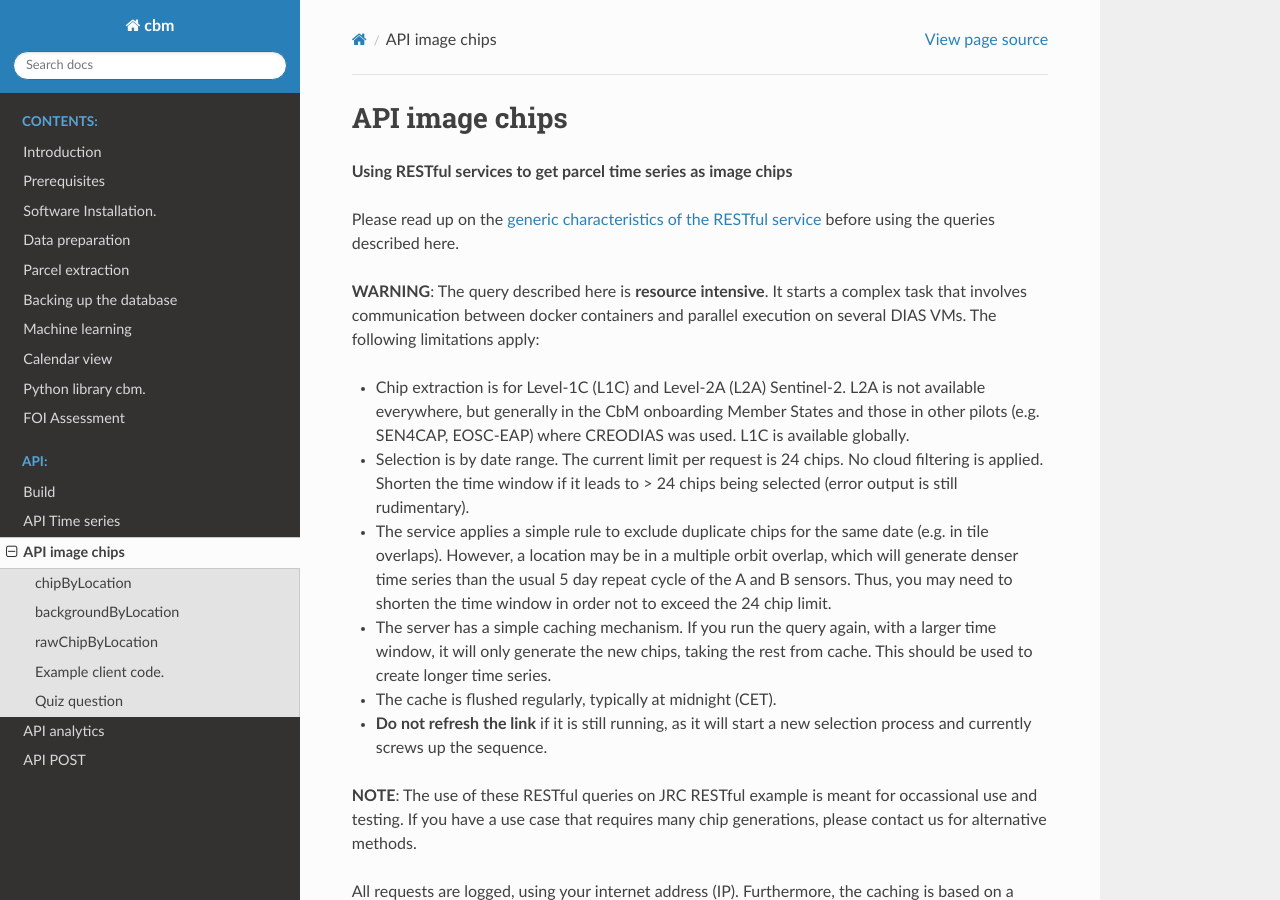
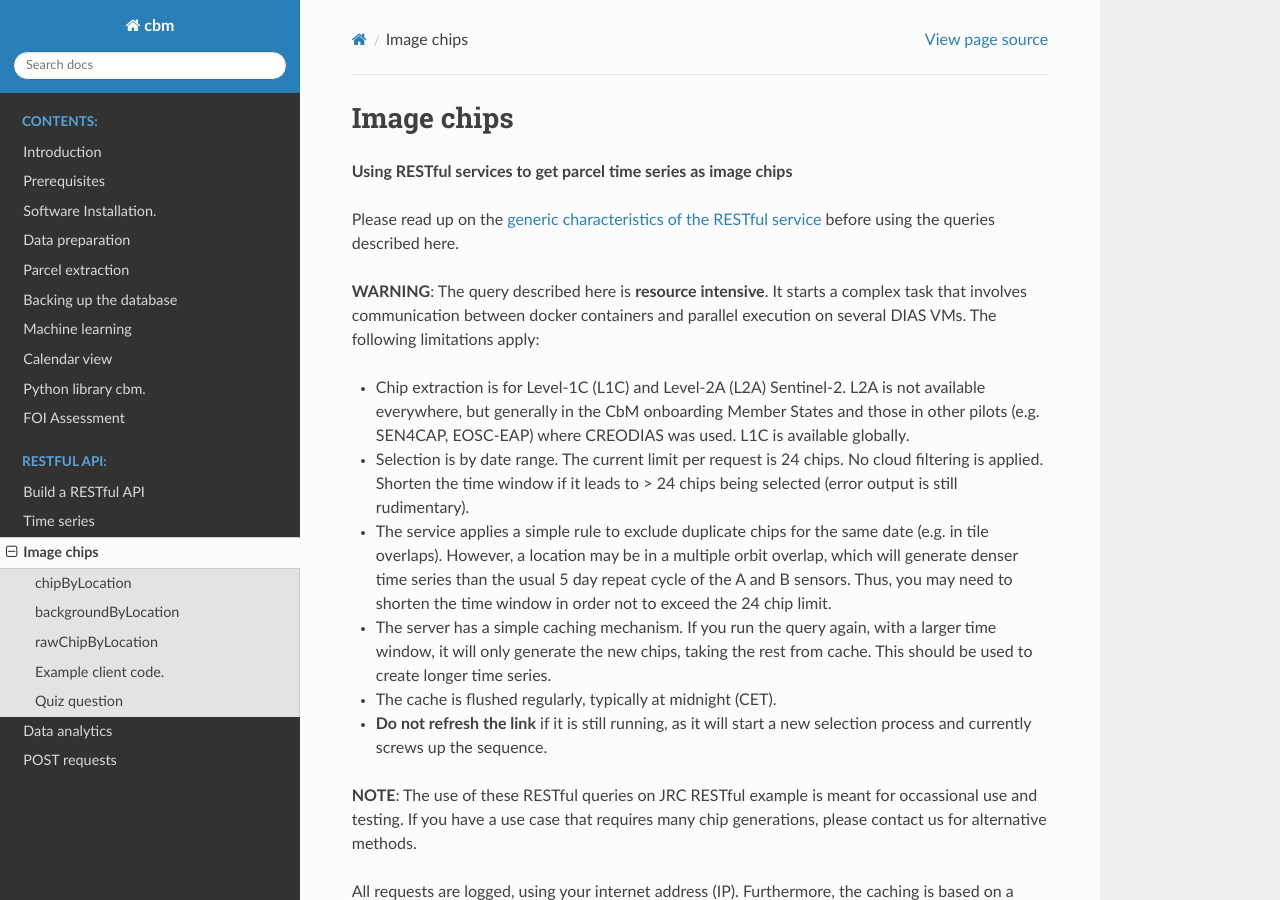
Before and after one commit to ec-jrc/cbm, a Sphinx documentation site: the page built from docs/api_img.md, in a window 1280 px wide and 900 px high. Built offline with Sphinx 7.4.7 and the Read the Docs theme 2.0.0, drawn with Linux system fonts in a browser that asks for light colours.

Commit message:
Documentation updates

```diff
--- a/docs/api_analytics.md
+++ b/docs/api_analytics.md
@@ -1,4 +1,4 @@
-# API analytics
+# Data analytics
 
 **Using the RESTful services to support data analytics for CbM**
 
--- a/docs/api_build.md
+++ b/docs/api_build.md
@@ -1,4 +1,4 @@
-# Build
+# Build a RESTful API
 
 **Build a RESTful API for CbM.**
 
--- a/docs/api_img.md
+++ b/docs/api_img.md
@@ -1,8 +1,8 @@
-# API image chips
+# Image chips
 
 **Using RESTful services to get parcel time series as image chips**
 
-Please read up on the [generic characteristics of the RESTful service](https://github.com/ec-jrc/cbm/wiki/5.-Using-RESTful-services-to-get-parcel-time-series) before using the queries described here.
+Please read up on the [generic characteristics of the RESTful service](https://jrc-cbm.readthedocs.io/en/latest/api_ts.html) before using the queries described here.
 
 **WARNING**: The query described here is **resource intensive**. It starts a complex task that involves communication between docker containers and parallel execution on several DIAS VMs. The following limitations apply:
 
@@ -121,7 +121,7 @@ You need a client script to transfer the GeoTIFFs and run analysis on it.
 
 ## Example client code.
 
-The code example builds on the [client code of the basic RESTful services](https://github.com/ec-jrc/cbm/wiki/5.-Using-RESTful-services-to-get-parcel-time-series), and integrates some more advanced processing concepts that help build up to more advanced logic in the next steps.
+The code example builds on the [client code of the basic RESTful services](https://jrc-cbm.readthedocs.io/en/latest/api_ts.html), and integrates some more advanced processing concepts that help build up to more advanced logic in the next steps.
 
 First, we locate a parcel by location, as before, but now use the geometry that is (optionally) returned by *parcelByLocation* to refine the positioning of the chip selection. This introduces some basic feature geometry handling that is possible with the GDAL python libraries, including geometry creation for JSON, reprojection and centroid extraction. For the centroid position, the *rawChipByLocation* is launched to retrieve the SCL band for the Sentinel-2 Level-2A data. SCL is produced in the atmospheric correction step of SEN2COR, and contains mask values that link to the Scene CLassification. These mask values are useful to determine whether a pixel (in the parcel) is cloud free.
 
--- a/docs/api_post.md
+++ b/docs/api_post.md
@@ -1,4 +1,4 @@
-# API POST
+# POST requests
 
 **Taking the next step: Using POST with RESTful services to get tailor made selections**
 
--- a/docs/api_ts.md
+++ b/docs/api_ts.md
@@ -1,4 +1,4 @@
-# API Time series
+# Time series
 
 **Using RESTful services to get parcel time series**
 
@@ -20,20 +20,20 @@ Query parameters are either **required** or *optional*. The order of parameters
 
 Find a parcel ID for a geographical location. The parcels in the annual declaration sets have unique IDs, but these are not consistent between years (also, the actual parcel geometries may have changed). Thus, a query is needed to "discover" which parcel ID is at a particular geographical coordinate. Agricultural parcels are supposed to be without overlap, a unique ID will normally be returned (this is, however, not a pre-condition).
 
-| Parameters  | Description   | Example call                  |
+| Parameters  | Description   | Example call |
 | ----------- | --------------------- | ------------------------ |
 | **parcels**     | parcel table name     |   |
-| **lon**         | longitude in decimal degrees  | [default](http://185.178.85.226/query/parcelByLocation?parcels=nld2018&lon=6.32&lat=52.34)                         |
-| **lat**         | latitude in decimal degrees |  [empty](http://185.178.85.226/query/parcelByLocation?parcels=nld2018&lon=6.31&lat=52.34)              |
-| *withGeometry=True*  | adds geometry   |  [+option](http://185.178.85.226/query/parcelByLocation?parcels=nld2018&lon=6.32&lat=52.34&withGeometry=True)                        |
+| **lon**         | longitude in decimal degrees  | [default](http://185.178.85.226/query/parcelByLocation?parcels=nld2018&lon=6.32&lat=52.34) |
+| **lat**         | latitude in decimal degrees | [empty](http://185.178.85.226/query/parcelByLocation?parcels=nld2018&lon=6.31&lat=52.34) |
+| *withGeometry=True*  | adds geometry   | [+option](http://185.178.85.226/query/parcelByLocation?parcels=nld2018&lon=6.32&lat=52.34&withGeometry=True) |
 
 
 Currently, parameter values can be as follows:
 
 | Parameters  | Values   | Description                  |
 | ----------- | --------------------- | ------------------------ |
-| **parcels**         | nld2018, nld2019, nrw2018, nrw2019   | Netherlands, Nordrhein Westfalen, 2018 or 2019 |
-| **lon, lat**         |       | Any geographical coordinate inside the respective territories            |
+| **parcels** | nld2018, nld2019, nrw2018, nrw2019   | Netherlands, Nordrhein Westfalen, 2018 or 2019 |
+| **lon, lat** |       | Any geographical coordinate inside the respective territories |
 
 
 returns
@@ -55,13 +55,13 @@ returns
 
 Get the time series for a parcel ID.
 
-| Parameters  | Description   | Example call                  |
+| Parameters  | Description   | Example call |
 | ----------- | --------------------- | ------------------------ |
-| **aoi**         | area of interest       |                          |
-| **year**         | year               |                          |
-| **pid**         | parcel ID              |     [default](http://185.178.85.226/query/parcelTimeSeries?aoi=nld&year=2018&pid=324792&tstype=c6)                     |
-| **tstype**         | time series type    |       [empty](http://185.178.85.226/query/parcelTimeSeries?aoi=nld&year=2018&pid=5000000&tstype=c6)                   |
-| *band*         | a selected band              |   [+option](http://185.178.85.226/query/parcelTimeSeries?aoi=nld&year=2018&pid=324792&tstype=c6&band=VV)                       |
+| **aoi** | area of interest | |
+| **year** | year | |
+| **pid** | parcel ID |     [default](http://185.178.85.226/query/parcelTimeSeries?aoi=nld&year=2018&pid=324792&tstype=c6) |
+| **tstype** | time series type | [empty](http://185.178.85.226/query/parcelTimeSeries?aoi=nld&year=2018&pid=5000000&tstype=c6) |
+| *band* | a selected band | [+option](http://185.178.85.226/query/parcelTimeSeries?aoi=nld&year=2018&pid=324792&tstype=c6&band=VV) |
 
 Currently, parameter values can be as follows:
 
--- a/docs/index.rst
+++ b/docs/index.rst
@@ -21,7 +21,7 @@
 
 .. toctree::
    :maxdepth: 3
-   :caption: API:
+   :caption: RESTful API:
 
    api_build
    api_ts
```
